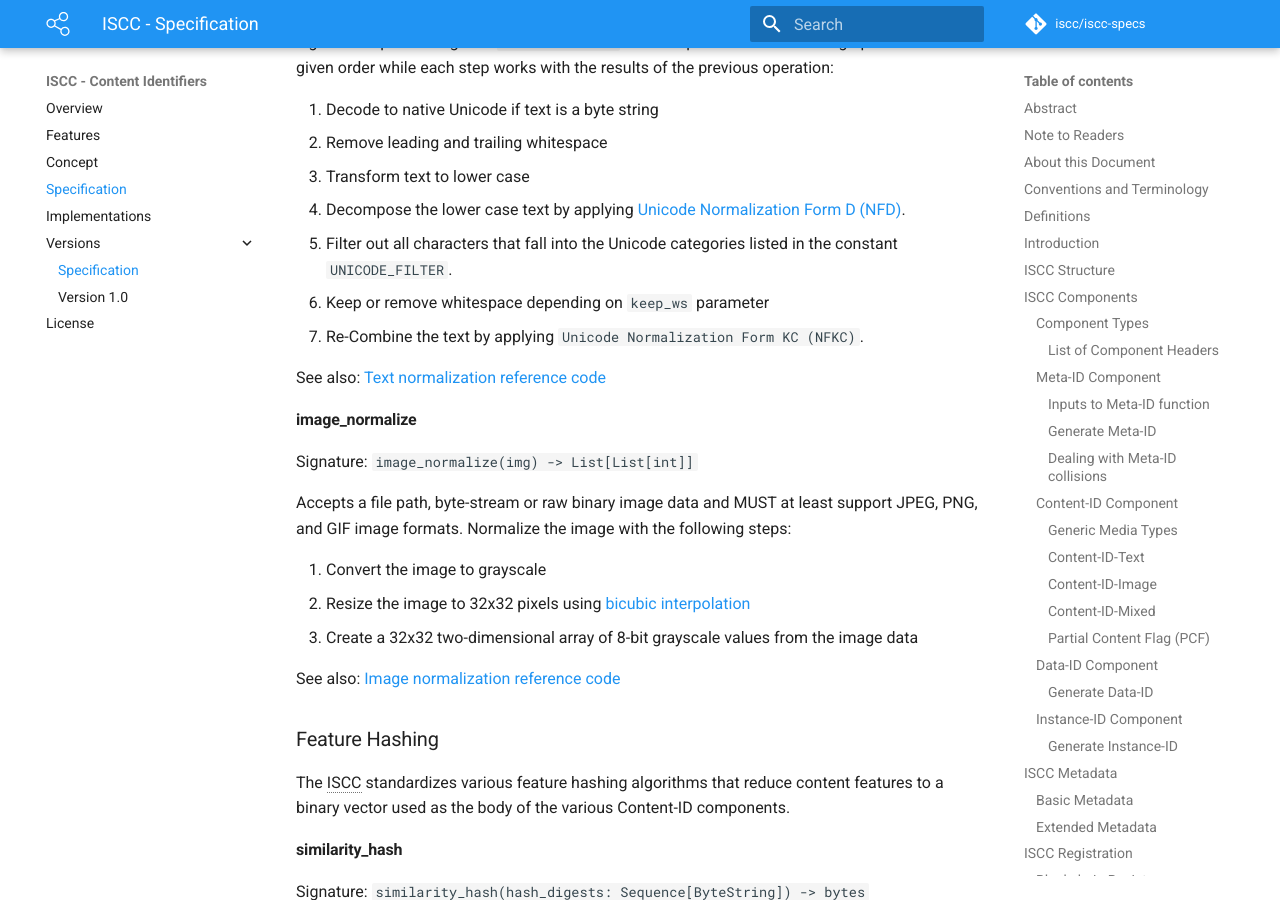
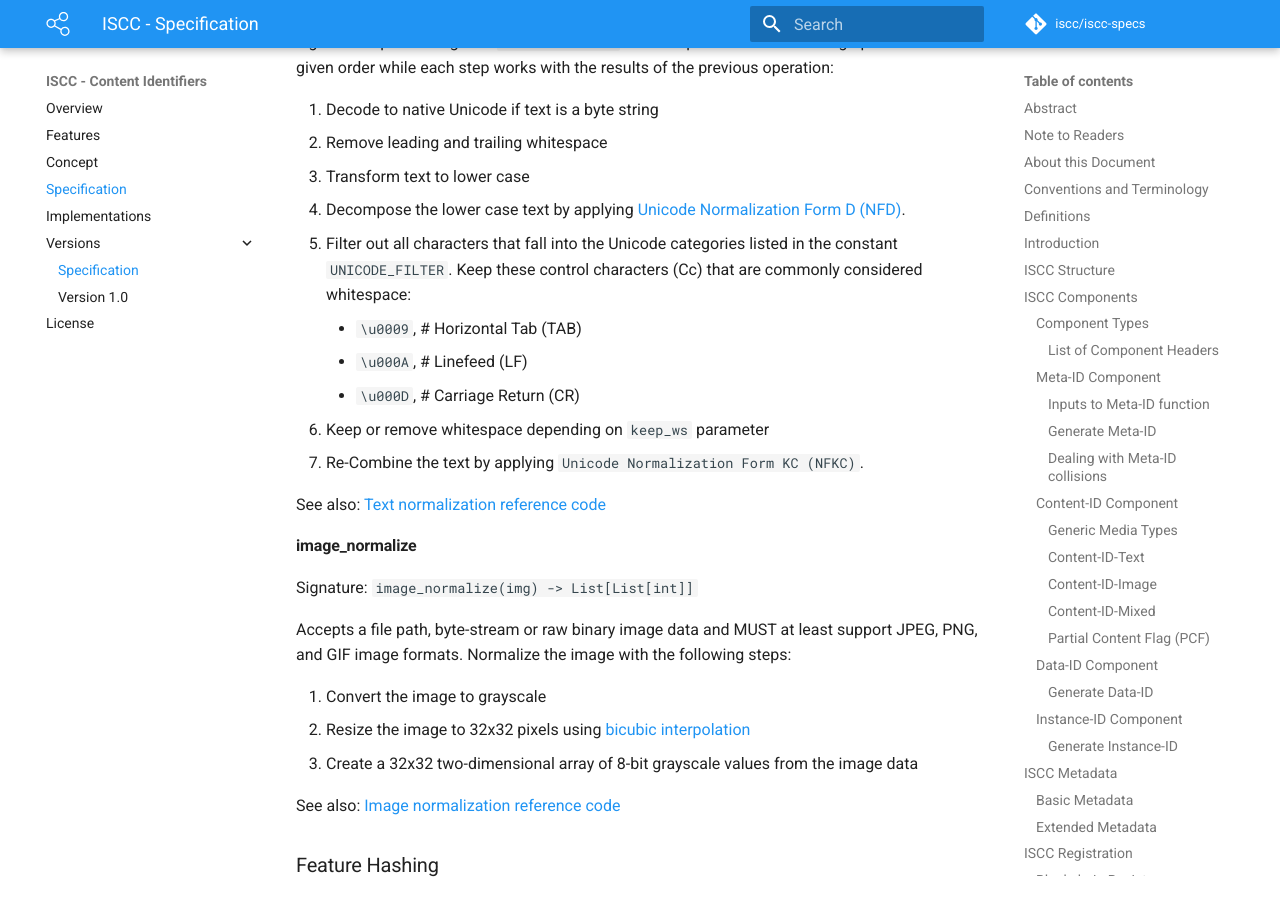
Before and after one commit to iscc/iscc-specs, an MkDocs documentation site: the page built from docs/specification.md, in a window 1280 px wide and 900 px high, scrolled down 19197 px. Built offline with MkDocs 1.6.1 and Material for MkDocs 9.7.7, drawn with Linux system fonts in a browser that asks for light colours; comment, search, counter and statistics services are not loaded; some of the changed lines change nothing that is shown.

Commit message:
Update spec for new whitespace handling.

```diff
--- a/docs/specification.md
+++ b/docs/specification.md
@@ -462,7 +462,10 @@ We define a text normalization function that is specific to our application. It
 2. Remove leading and trailing whitespace
 3. Transform text to lower case
 4. Decompose the lower case text by applying [Unicode Normalization Form D (NFD)](http://www.unicode.org/reports/tr15/#Norm_Forms).
-5. Filter out all characters that fall into the Unicode categories listed in the constant `UNICODE_FILTER`.
+5. Filter out all characters that fall into the Unicode categories listed in the constant `UNICODE_FILTER`. Keep these control characters (Cc) that are commonly considered whitespace:
+    - `\u0009`,  # Horizontal Tab (TAB)
+    - `\u000A`,  # Linefeed (LF)
+    - `\u000D`,  # Carriage Return (CR)
 6. Keep or remove whitespace depending on `keep_ws` parameter
 7. Re-Combine the text by applying `Unicode Normalization Form KC (NFKC)`.
 
@@ -478,7 +481,7 @@ Accepts a file path, byte-stream or raw binary image data and MUST at least supp
 2. Resize the image to 32x32 pixels using [bicubic interpolation](https://en.wikipedia.org/wiki/Bicubic_interpolation)
 3. Create a 32x32 two-dimensional array of 8-bit grayscale values from the image data
 
-See also: [Image normalization reference code](https://github.com/iscc/iscc-specs/blob/master/src/iscc/iscc.py#L215)
+See also: [Image normalization reference code](https://github.com/iscc/iscc-specs/blob/master/src/iscc/iscc.py#L217)
 
 ### Feature Hashing
 
@@ -492,7 +495,7 @@ The `similarity_hash` function takes a sequence of hash digests which represent
 
 ![iscc-similarity-hash](images/iscc-similarity-hash.svg)
 
-See also: [Similarity hash reference code](https://github.com/iscc/iscc-specs/blob/master/src/iscc/iscc.py#L237)
+See also: [Similarity hash reference code](https://github.com/iscc/iscc-specs/blob/master/src/iscc/iscc.py#L239)
 
 #### minimum_hash
 
@@ -500,7 +503,7 @@ Signature: `minimum_hash(features: Iterable[int], n: int = 64) -> List[int]`
 
 The `minimum_hash` function takes an arbitrary sized set of 32-bit integer features and reduces it to a fixed size vector of `n` features such that it preserves similarity with other sets. It is based on the MinHash implementation of the [datasketch](https://ekzhu.github.io/datasketch/) library by [Eric Zhu](https://github.com/ekzhu).
 
-See also: [Minimum hash reference code](https://github.com/iscc/iscc-specs/blob/master/src/iscc/iscc.py#L261)
+See also: [Minimum hash reference code](https://github.com/iscc/iscc-specs/blob/master/src/iscc/iscc.py#L263)
 
 #### image_hash
 
@@ -513,7 +516,7 @@ Signature: `image_hash(pixels: List[List[int]]) -> bytes`
 5. Create a 64-bit digest by iterating over the values of step 5 and setting a  `1`- for values above median and `0` for values below or equal to median.
 6. Return results from step 5.
 
-See also: [Image hash reference code](https://github.com/iscc/iscc-specs/blob/master/src/iscc/iscc.py#L272)
+See also: [Image hash reference code](https://github.com/iscc/iscc-specs/blob/master/src/iscc/iscc.py#L274)
 
 ### Content Defined Chunking
 
@@ -525,7 +528,7 @@ Signature: `data_chunks(data: stream) -> Iterator[bytes]`
 
 The `data_chunks` function accepts a byte-stream and returns variable sized chunks. Chunk boundaries are determined by a gear based chunking algorithm based on [[WenXia2016]][#WenXia2016].
 
-See also: [CDC reference code](https://github.com/iscc/iscc-specs/blob/master/src/iscc/iscc.py#L332)
+See also: [CDC reference code](https://github.com/iscc/iscc-specs/blob/master/src/iscc/iscc.py#L334)
 
 ## Conformance Testing
 
```
